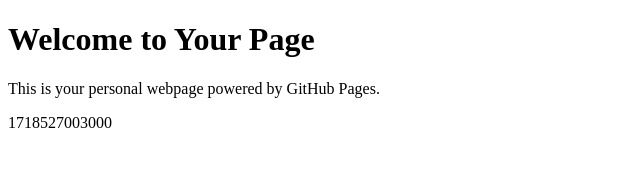
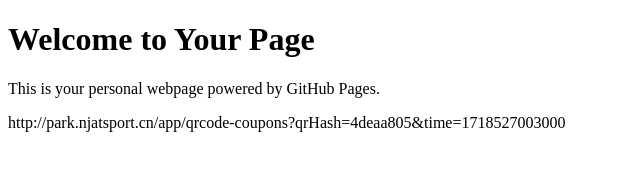
Before and after one commit to zhfxenon/at-parking, a plain HTML site: page index.html in a window 1280 px wide. Shown: the whole page, without its empty margins (0-640 px from the left). Drawn offline with Linux system fonts and the light colour scheme.

Commit message:
Update index.html
add URL

```diff
--- a/index.html
+++ b/index.html
@@ -6,14 +6,15 @@
     <title>Your Name's Page</title>
     <script>
         window.onload = function() {
+            var parkingUrl = "http://park.njatsport.cn/app/qrcode-coupons?qrHash=4deaa805&time=";
             var timestamp = Date.now();
-            document.getElementById('timestamp').textContent = timestamp;
+            document.getElementById('newURL').textContent = parkingUrl + timestamp;
         };
     </script>
 </head>
 <body>
     <h1>Welcome to Your Page</h1>
     <p>This is your personal webpage powered by GitHub Pages.</p>
-    <div id="timestamp"></div>
+    <div id="newURL"></div>
 </body>
 </html>
```
